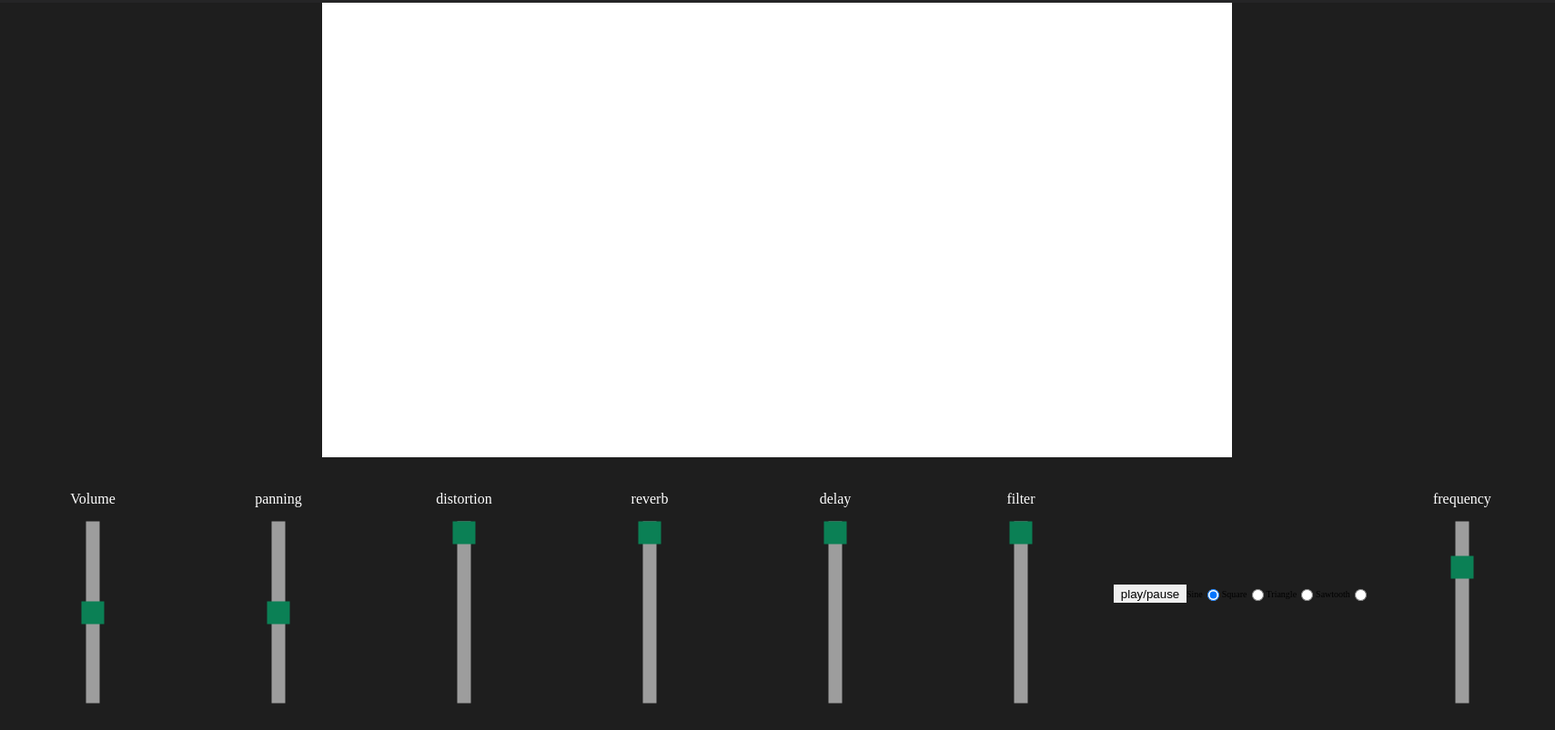
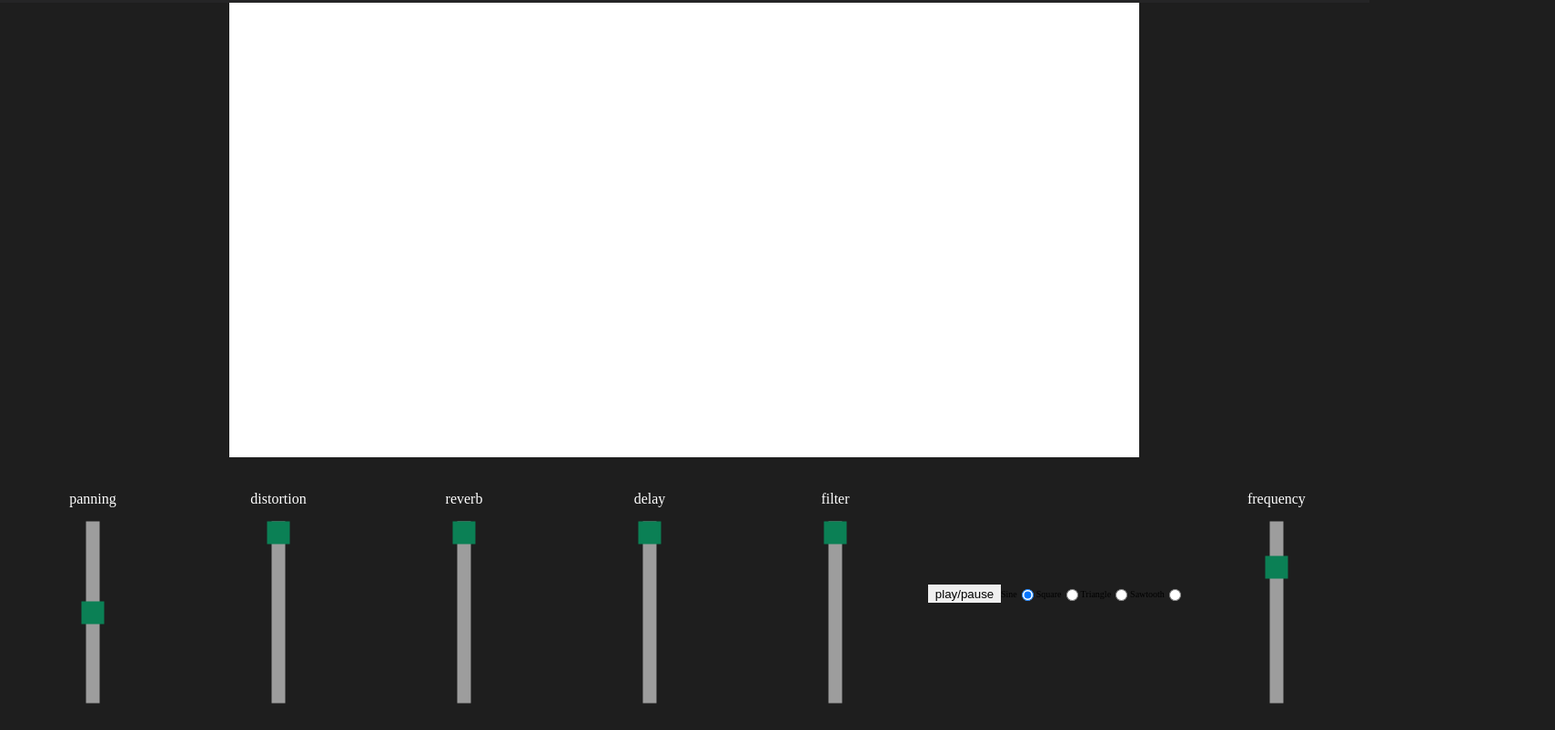
Before and after one commit to heywon0909/audio-mixer, a website: page index.html in a window 1280 px wide. Shown: the part 146-949 px from the top of the page at 91% size, 1709 px wide, since content can reach past the window. Drawn offline with Linux system fonts and the light colour scheme.

Commit message:
audio mixer ui 수정중..

```diff
--- a/index.html
+++ b/index.html
@@ -45,12 +45,13 @@
       <div class="audio-visual">
         <canvas class="visualizer"></canvas>
       </div>
-      <div class="control-pannel">
+      <div class="control-container">
+        <div class="control-pannel">
         <!-- 소리 볼륨 -->
-        <div class="control">
+        <!-- <div class="control">
         <h1>Volume</h1>
         <input type="range" id="volume" min="0" max="1" value="0.5" step="0.1">
-        </div>
+        </div> -->
         <!-- 스테레오 패닝 -->
         <div class="control">
          <h1>panning</h1>
@@ -92,6 +93,7 @@
           <h1>frequency</h1>
           <input type="range" name="control_frequency" id="control_frequency" min="1" max="2000" value="440">
           </div>
+        </div>
       </div>
 
     </div>
--- a/index.js
+++ b/index.js
@@ -48,14 +48,14 @@ function setAudioFile(file) {
     })
 
 
-    const volumeControl = document.getElementById("volume");
-    volumeControl.addEventListener("input", function (event) {
-      console.log('e', event.target.value);
-      gainNode.gain.value = event.target.value;
-      source.connect(gainNode);
-      gainNode.connect(context.destination);
-      console.log('gainNode',gainNode)
-      },false);
+    // const volumeControl = document.getElementById("volume");
+    // volumeControl.addEventListener("input", function (event) {
+    //   console.log('e', event.target.value);
+    //   gainNode.gain.value = event.target.value;
+    //   source.connect(gainNode);
+    //   gainNode.connect(context.destination);
+    //   console.log('gainNode',gainNode)
+    //   },false);
 
 
     // 스테레오 패닝
--- a/styles/app.css
+++ b/styles/app.css
@@ -146,10 +146,18 @@ header {
   background: white;
   height: 500px;
 }
-.control-pannel{
+.control-container {
   display: flex;
   width: 100%;
   height: 228px;
+  justify-content: center;
+  align-items: center;
+}
+.control-pannel {
+  display: flex;
+  max-width: 1600px;
+  height: 228px;
+  width: auto;
 }
 .control-pannel div.control{
  color: #404040;
```
